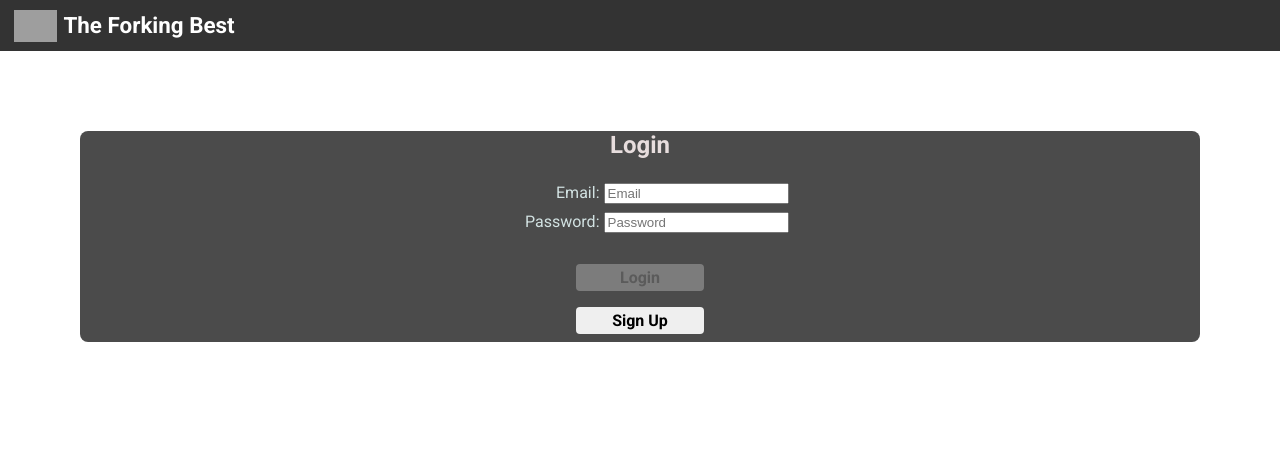
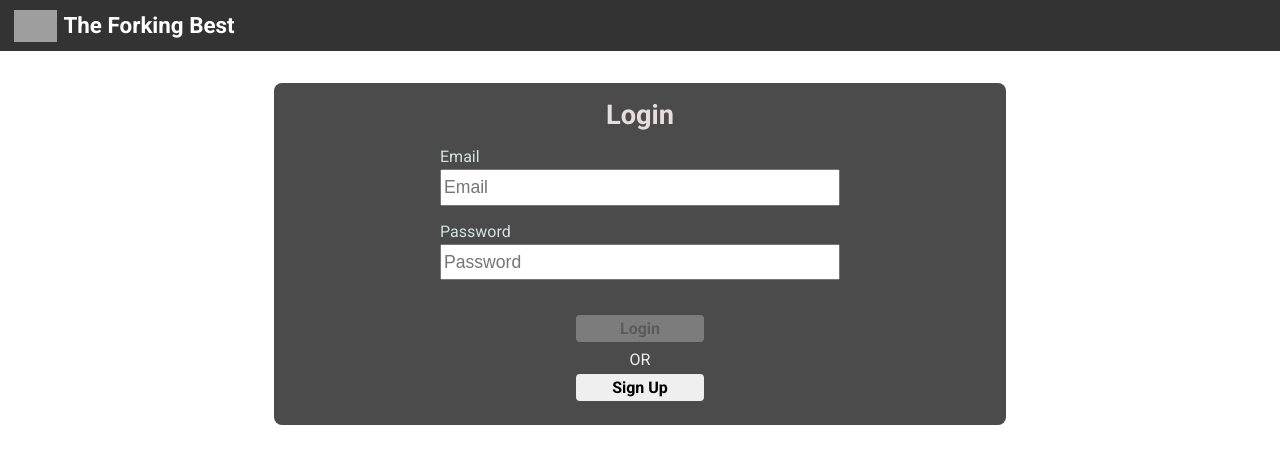
Before and after one commit to BlakeIngle/JRS-group-project-March-2022, a React (Create React App) app in the folder group-project/: page /login in a window 1280 px wide. Shown: the top 464 px of the page. Built offline with nearby package versions, Linux system fonts and the light colour scheme; grey boxes are pictures that could not be loaded.

Commit message:
refined styling for login and signup pages

```diff
--- a/group-project/src/components/LoginPage/LoginPage.css
+++ b/group-project/src/components/LoginPage/LoginPage.css
@@ -15,8 +15,11 @@ body {
   /* border: solid rgb(9, 255, 0) 1px; */
 }
 
-.login {
-  margin: 5rem;
+.login,
+.signup {
+  margin: auto;
+  width: 90vw;
+  max-width: 700px;
   background-color: rgba(0, 0, 0, 0.705);
   border-radius: 8px;
   /* border: solid rgb(9, 255, 0) 1px; */
--- a/group-project/src/components/LoginPage/LoginPage.js
+++ b/group-project/src/components/LoginPage/LoginPage.js
@@ -1,7 +1,7 @@
 import React, { useContext, useRef, useState } from "react";
 import { Link } from "react-router-dom";
 import { useNavigate } from "react-router";
-import "./LoginPage.css";
+import "../SignUpPage/LoginSignUp.css";
 import { Context } from "../../App";
 import { useApi } from "../../services/api.service";
 import { useLocalStorage } from "../../services/localStorage.service";
@@ -11,10 +11,10 @@ export default function LoginPage() {
     <div className="login">
       <h2 className="login-header">Login</h2>
       <LoginForm />
+      <div className="form-message">OR</div>
       <Link to="/signup">
         <button type="button">Sign Up</button>
       </Link>
-      <br />
       {/*<a href="#" className="forgotPassword">
         Forgot My Username/Password
       </a>*/}
@@ -77,8 +77,9 @@ function LoginForm() {
 
   return (
     <form onSubmit={handleSubmit}>
-      <div className="email">
-        <label>Email: </label>
+      <div className="form-inputs">
+        {/* <div className="email"> */}
+          <label>Email</label>
           <input
             ref={emailRef}
             type="text"
@@ -88,9 +89,9 @@ function LoginForm() {
             onChange={handleChange}
             placeholder="Email"
           />
-      </div>
-      <div>
-        <label>Password: </label>
+        {/* </div> */}
+        {/* <div> */}
+          <label>Password</label>
           <input
             ref={passwordRef}
             type="password"
@@ -100,6 +101,7 @@ function LoginForm() {
             onChange={handleChange}
             placeholder="Password"
           />
+        {/* </div> */}
       </div>
       <br />
       <button type="submit" disabled={!user.email || !user.password}>
--- /dev/null
+++ b/group-project/src/components/SignUpPage/LoginSignUp.css
@@ -0,0 +1,94 @@
+:root {
+  --inputLabelText: #d2e2e2;
+  --headerText: #e7dddd;
+  --backgroundImage: url(https://www.wallpapertip.com/wmimgs/54-549491_background-for-food-website.jpg);
+}
+
+.login,
+.signup {
+  margin: 2rem auto;
+  width: 80vw;
+  max-width: 700px;
+  background-color: rgba(0, 0, 0, 0.705);
+  border-radius: 8px;
+  padding: 1rem;
+  color: #eee;
+}
+
+.login-header,
+.signup-header {
+  color: var(--headerText);
+  margin: 0 0 1rem;
+  font-size: 1.7rem;
+  /* border: solid rgb(9, 255, 0) 1px; */
+}
+
+.form-inputs {
+  display: flex;
+  flex-direction: column;
+  /* align-items:flex-end; */
+
+  /* display: grid;
+  grid-template-columns: 2fr 3fr;
+  align-items: center; */
+  width: 90%;
+  max-width: 400px;
+  margin: auto;
+}
+
+.form-inputs > * {
+  /* display: flex;
+  flex-direction: row;
+  align-items: center;
+  justify-content: space-between;  */
+}
+
+.login label,
+.signup label {
+  /* display: inline-block; */
+  /* width: 7rem; */
+  /* position: absolute; */
+  left: 4rem;
+  /* font-size: 0.9rem; */
+  margin-right: 5px;
+  text-align: left;
+  color: var(--inputLabelText);
+  user-select: none;
+  /* border: solid red 1px; */
+}
+
+.form-message {
+  user-select: none;
+  margin-bottom: 5px;
+}
+
+.login button,
+.signup button {
+  font: inherit;
+  font-weight: 900;
+  border: none;
+  width: 8rem;
+  margin-bottom: 0.5rem;
+  padding: 0.25rem;
+
+  border-radius: 4px;
+}
+
+.login button:hover,
+.signup button:hover {
+  color: rgba(255, 255, 255, 0.925);
+  background-color: rgba(255, 255, 255, 0.767);
+  cursor: pointer;
+}
+
+.login input,
+.signup input {
+  margin: 0.2rem 0 1rem;
+  font-size: 1.1rem;
+  height: 1.9rem;
+  vertical-align:middle;
+}
+
+.signup .email-taken {
+  outline-color: red;
+}
--- a/group-project/src/components/SignUpPage/SignUpPage.css
+++ /dev/null
@@ -1,58 +0,0 @@
-:root {
-  --inputLabelText: #d2e2e2;
-  --headerText: #e7dddd;
-  --backgroundImage: url(https://www.wallpapertip.com/wmimgs/54-549491_background-for-food-website.jpg);
-}
-
-body {
-  /* border: solid rgb(224, 9, 9) 1px; */
-  margin: auto 0;
-  padding: 0;
-}
-
-.signup-header {
-  color: var(--headerText);
-  /* border: solid rgb(9, 255, 0) 1px; */
-}
-
-.signup {
-  margin: 5rem;
-  background-color: rgba(0, 0, 0, 0.705);
-  border-radius: 8px;
-  /* border: solid rgb(9, 255, 0) 1px; */
-}
-
-.signup label {
-  display: inline-block;
-  width: 7rem;
-  text-align: right;
-  color: var(--inputLabelText);
-  /* border: solid red 1px; */
-}
-
-.signup button {
-  font: inherit;
-  font-weight: 900;
-
-  border: none;
-
-  width: 8rem;
-  margin: 0.5rem;
-  padding: 0.25rem;
-
-  border-radius: 4px;
-}
-
-.signup button:hover {
-  color: rgba(255, 255, 255, 0.925);
-  background-color: rgba(255, 255, 255, 0.767);
-  cursor: pointer;
-}
-
-.signup input {
-  margin: 0.25rem;
-}
-
-.signup .email-taken {
-  outline-color: red;
-}
--- a/group-project/src/components/SignUpPage/SignUpPage.js
+++ b/group-project/src/components/SignUpPage/SignUpPage.js
@@ -1,6 +1,6 @@
 import React, { useEffect, useState } from "react";
 import { Link, useNavigate } from "react-router-dom";
-import "./SignUpPage.css";
+import "./LoginSignUp.css";
 
 import { useApi } from "../../services/api.service";
 import { useLocalStorage } from "../../services/localStorage.service";
@@ -24,16 +24,13 @@ export default function SignUpPage() {
   }
 
   return (
-    <div>
     <div className="signup">
       <h2 className="signup-header">Sign Up</h2>
-        {/* <hr /> */}
-        <br />
       <SignUpForm onSubmit={attemptSignUp} api={api} />
+      <div className="form-message">Already have an account?</div>
       <Link to="/login">
         <button type="button">Login</button>
       </Link>
-      </div>
     </div>
   );
 }
@@ -92,8 +89,9 @@ function SignUpForm({ onSubmit, api }) {
 
   return (
     <form onSubmit={handleSubmit}>
-      <div className="firstName">
-        <label> First Name: </label>
+      <div className="form-inputs">
+        {/* <div className="firstName"> */}
+          <label>First Name</label>
           <input
             type="text"
             name="firstName"
@@ -101,12 +99,12 @@ function SignUpForm({ onSubmit, api }) {
             onChange={handleChange}
             placeholder="First Name"
           />
-      </div>
-      <div className="signup-email">
+        {/* </div> */}
+        {/* <div className="signup-email"> */}
           {isEmailTaken && (
             <p className="error-message">*Email is already taken*</p>
           )}
-        <label>Email:</label>
+          <label>Email *</label>
           <input
             type="text"
             className={isEmailTaken ? "email-taken" : " "}
@@ -116,10 +114,10 @@ function SignUpForm({ onSubmit, api }) {
             onChange={handleChange}
             placeholder="Email..."
           />
-      </div>
+        {/* </div> */}
 
-      <div className="signup-password">
-        <label>Password: </label>
+        {/* <div className="signup-password"> */}
+          <label>Password *</label>
           <input
             type="password"
             name="password"
@@ -127,6 +125,7 @@ function SignUpForm({ onSubmit, api }) {
             onChange={handleChange}
             placeholder="Password..."
           />
+        {/* </div> */}
       </div>
       <br />
       <button type="submit" disabled={!user.email || !user.password}>
```
Lines whose indentation alone changed are shown as unchanged.
